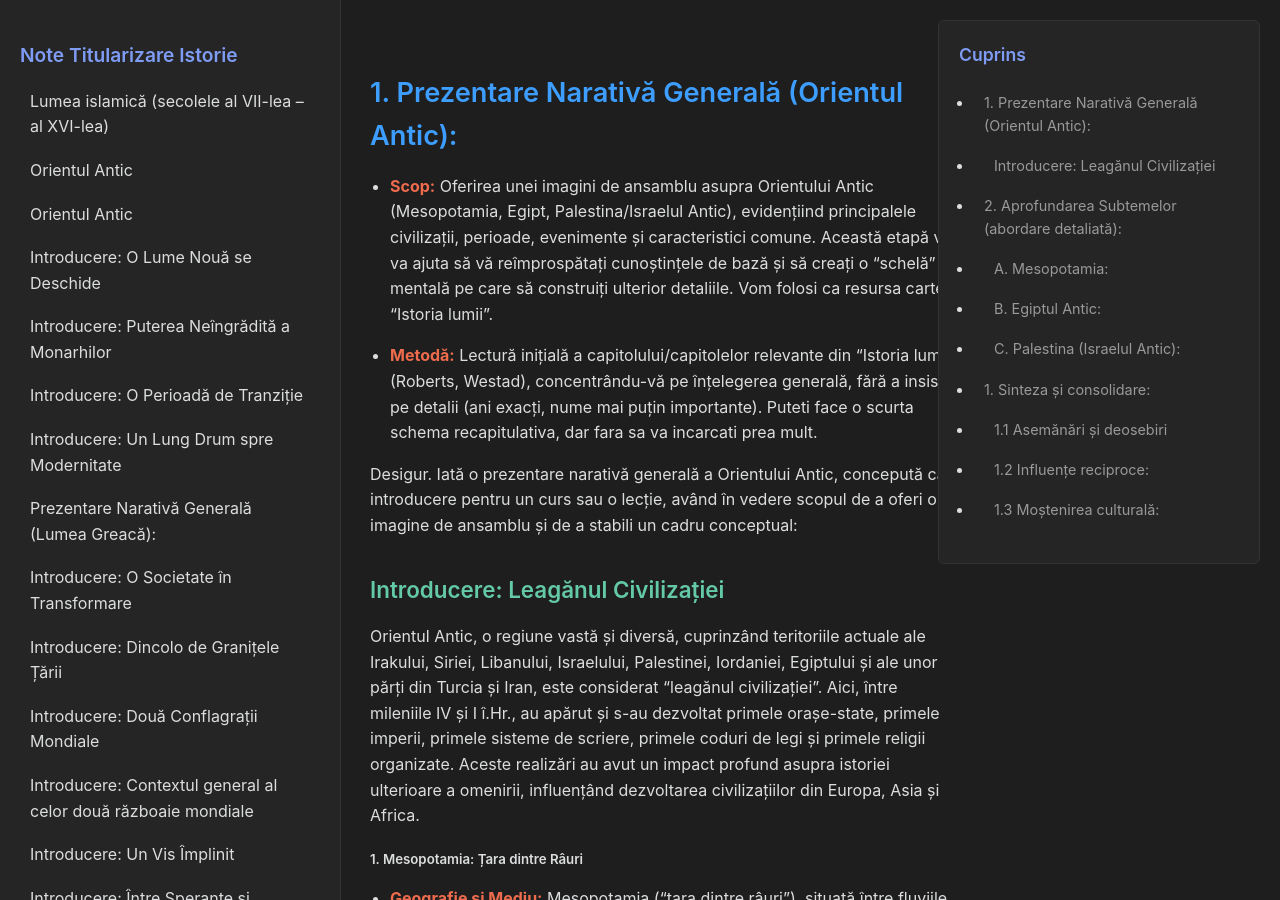
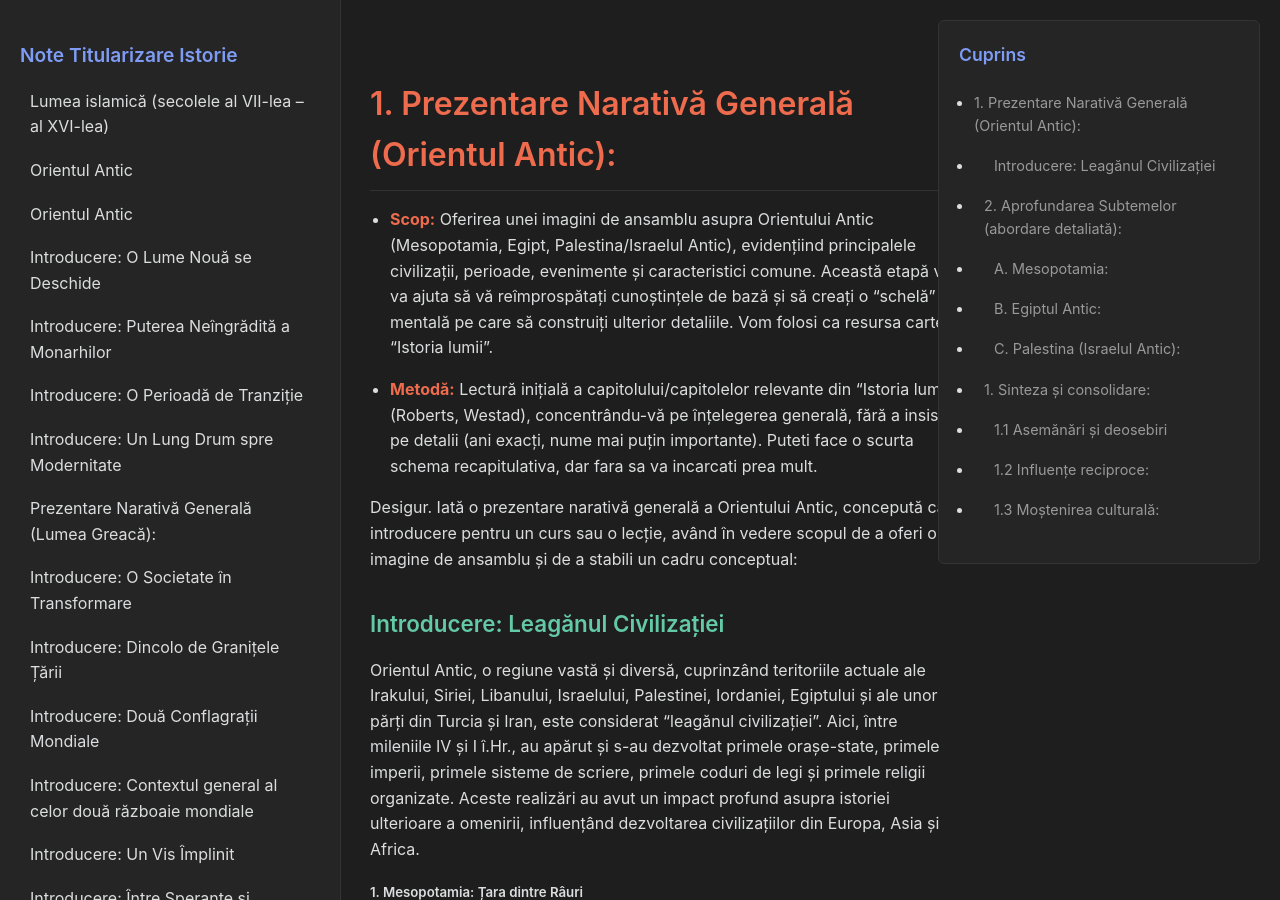
Before and after one commit to zermolax/titularizare-istorie, a Jekyll site: the page built from 1.2 Orientul Antic.md, in a window 1280 px wide and 900 px high. Built offline with Jekyll 4.4.1, drawn with Linux system fonts in a browser that asks for light colours.

```diff
--- a/1.2 Orientul Antic.md
+++ b/1.2 Orientul Antic.md
@@ -3,7 +3,7 @@ layout: default
 title: Orientul Antic
 ---
 
-## 1. Prezentare Narativă Generală (Orientul Antic):
+# 1. Prezentare Narativă Generală (Orientul Antic):
 
 - **Scop:** Oferirea unei imagini de ansamblu asupra Orientului Antic (Mesopotamia, Egipt, Palestina/Israelul Antic), evidențiind principalele civilizații, perioade, evenimente și caracteristici comune. Această etapă vă va ajuta să vă reîmprospătați cunoștințele de bază și să creați o "schelă" mentală pe care să construiți ulterior detaliile. Vom folosi ca resursa cartea "Istoria lumii".
 
```
